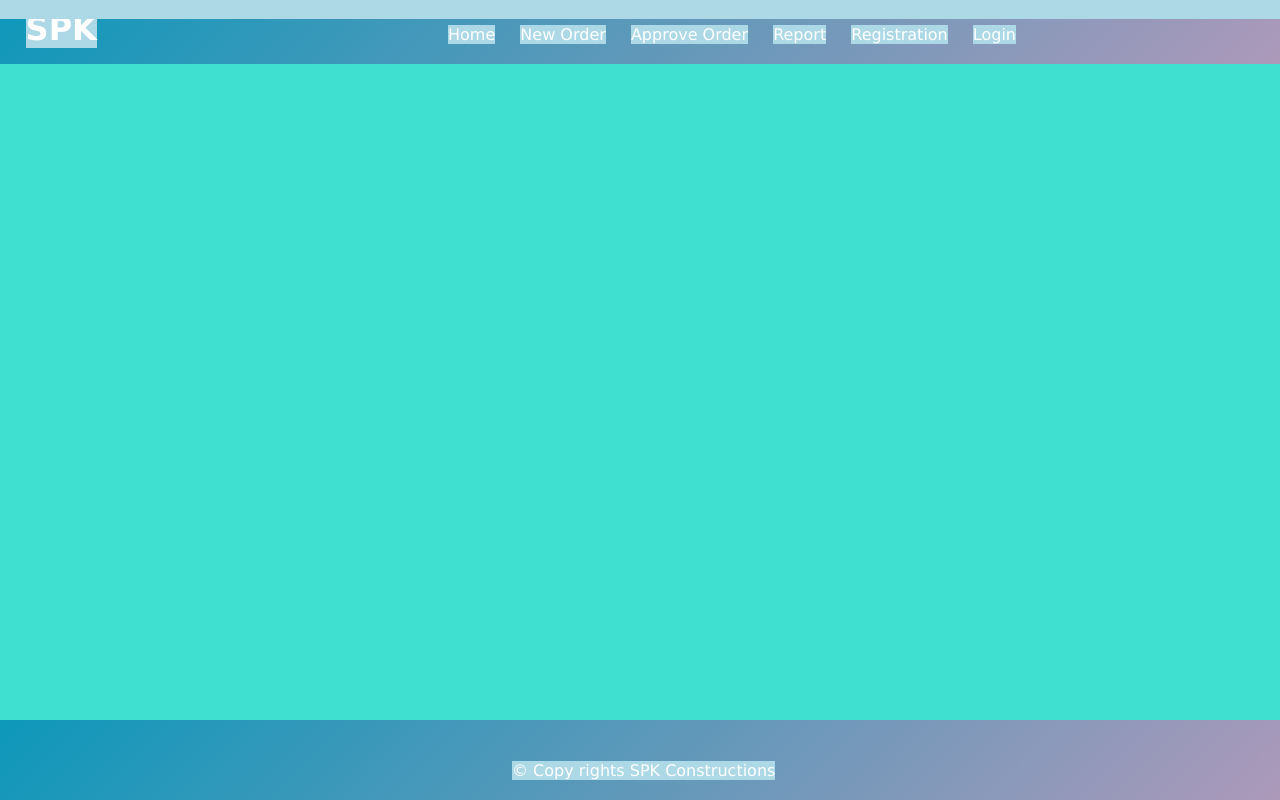
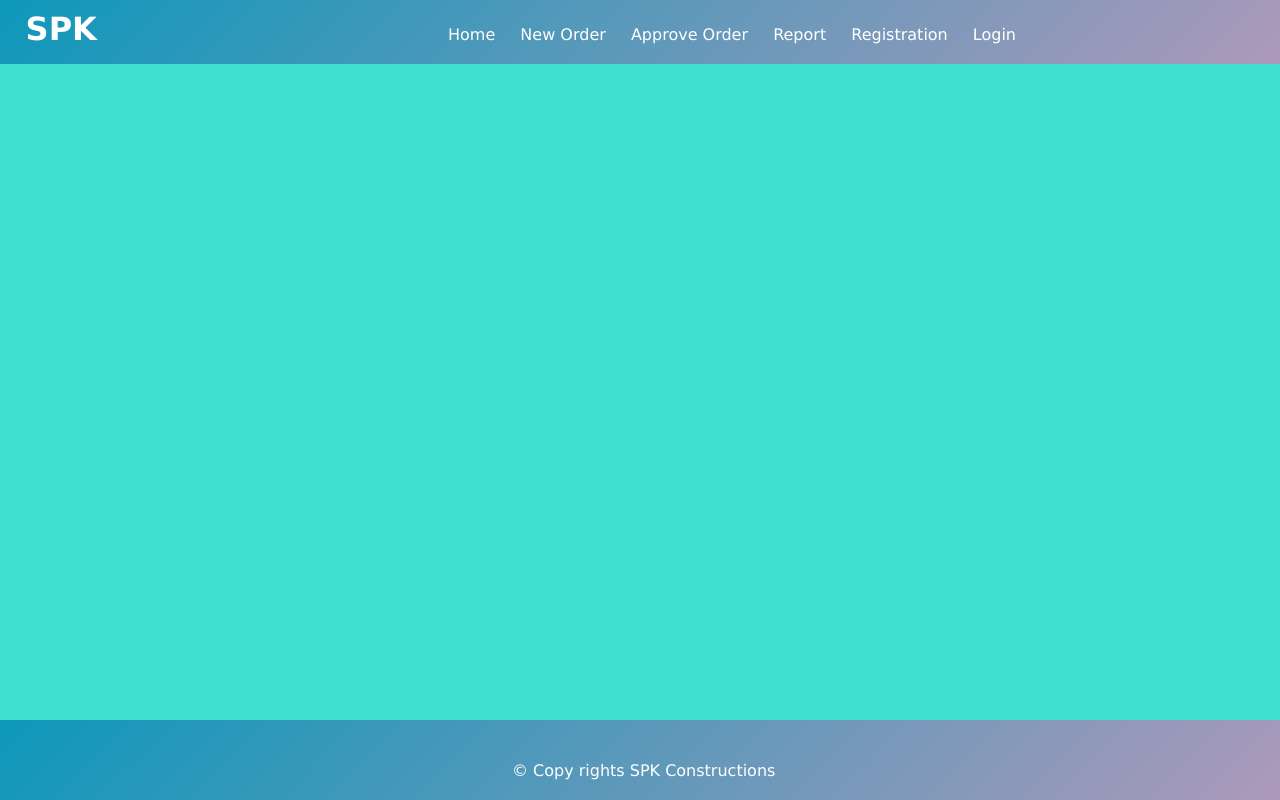
Before and after one commit to jeyasinght/spkdev, a Django app: page /dohome/ in a window 1280 px wide. Run offline with Django 4.2, Linux system fonts and the light colour scheme.

Commit message:
version updated

```diff
--- a/spkapp/static/home_form.css
+++ b/spkapp/static/home_form.css
@@ -1,6 +1,3 @@
-*{
-background: lightblue;
-}
 .table {
     background: lightblue;
     width: vertical;
```
